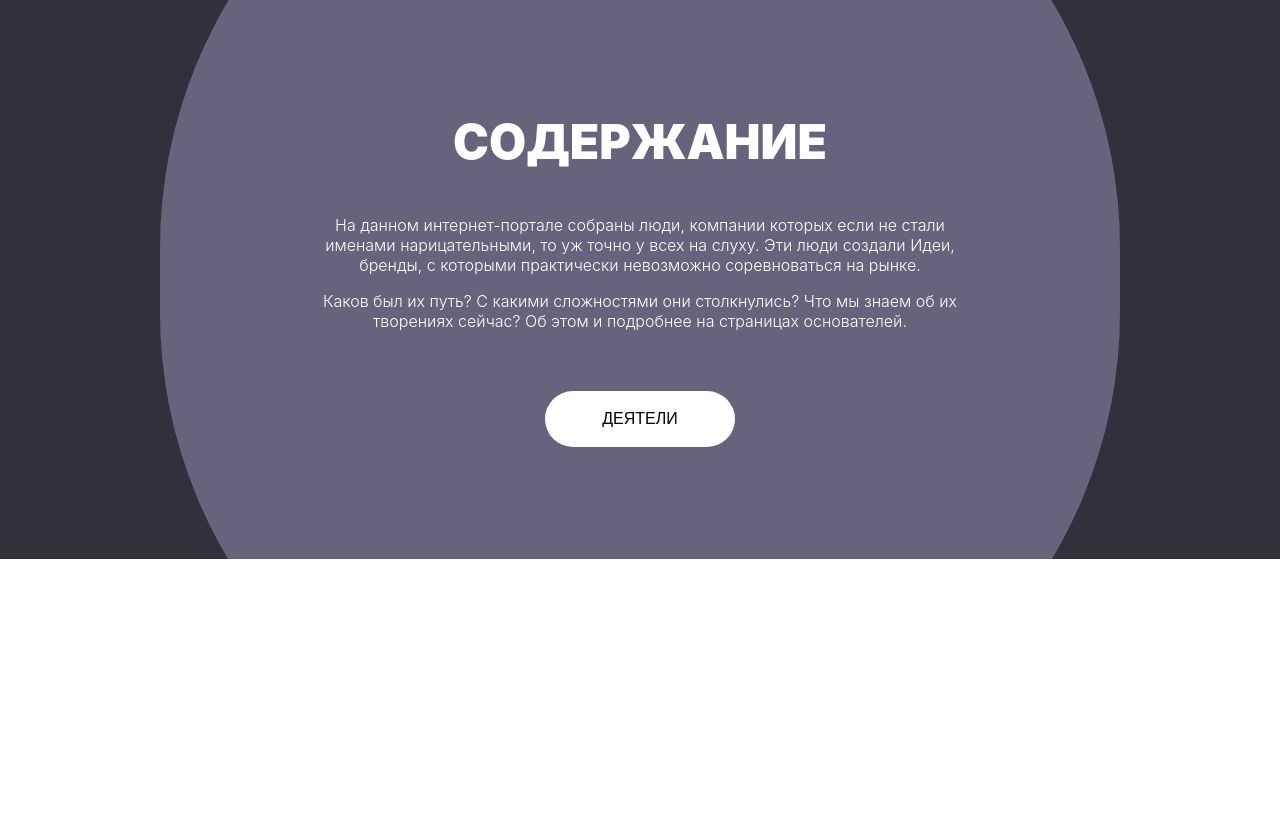
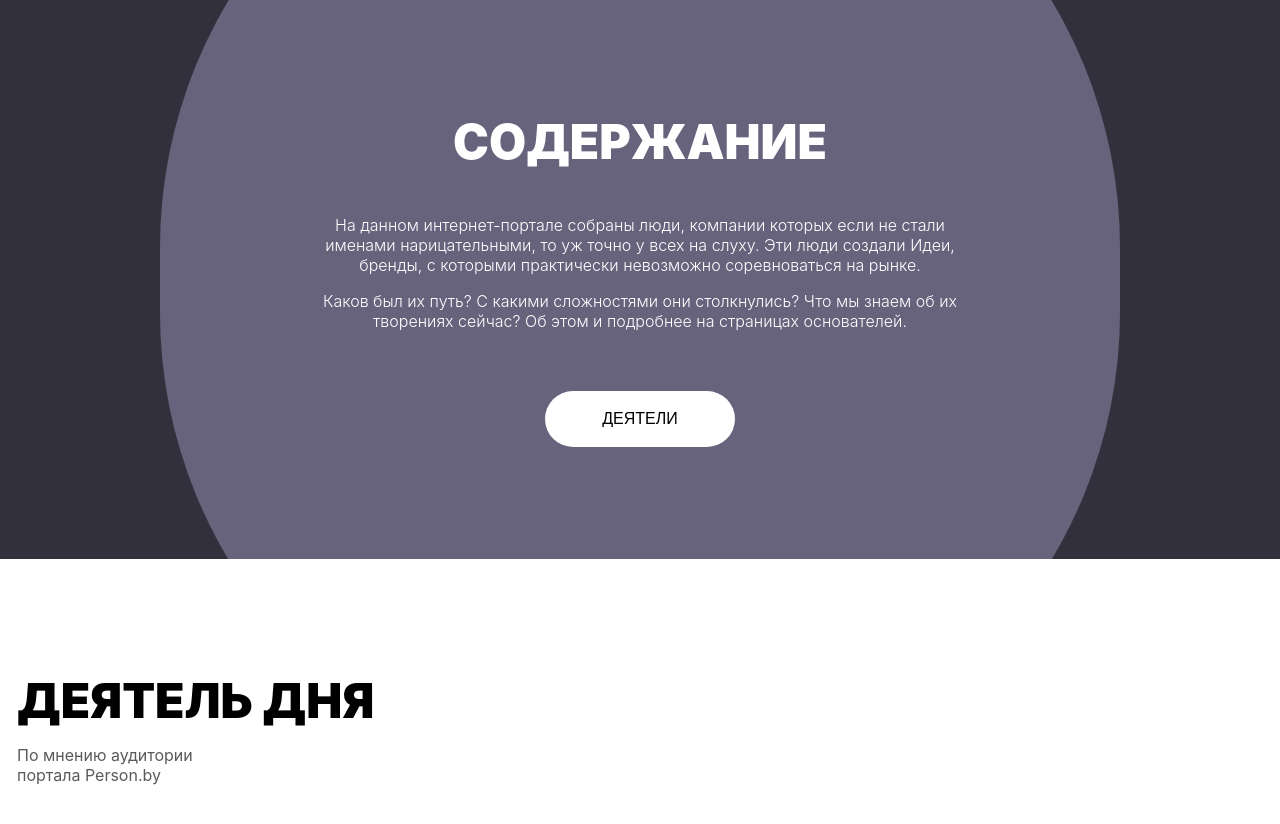
Before and after one commit to shyrynsky/RPI_lab2, a React (Create React App) app: page / in a window 1280 px wide. Shown: the top 824 px of the page. Before the commit the page ends 800 px from the top, so only its background shows below. Built offline with nearby package versions, Linux system fonts and the light colour scheme.

Commit message:
сделал макет страницы PersonOfTheDay

```diff
--- a/src/components/MainContent/MainContent.css
+++ b/src/components/MainContent/MainContent.css
@@ -2,7 +2,7 @@
     background: #32303C;
     padding: 112px 0;
     position: relative;
-    z-index: -1;
+    z-index: 0;
     overflow: hidden;
 }
 
--- /dev/null
+++ b/src/components/PersonOfTheDay/PersonOfTheDay.css
@@ -0,0 +1,19 @@
+.person_of_the_day_section {
+    padding: 112px 0;
+}
+
+.person_of_the_day_title {
+    font-size: 48px;
+    text-transform: uppercase;
+    font-weight: 900;
+    margin: 0 0 15px;
+    color: #000;
+}
+
+.person_of_the_day_paragraph {
+    font-size: 16px;
+    font-weight: 400;
+    color: #5A5A5A;
+    max-width: 200px;
+    margin: 0;
+}
--- /dev/null
+++ b/src/components/PersonOfTheDay/PersonOfTheDay.jsx
@@ -0,0 +1,17 @@
+import { useTranslation } from "react-i18next";
+import './PersonOfTheDay.css';
+
+export function PersonOfTheDay() {
+    const { t } = useTranslation("ns1");
+    return (
+        <section className="person_of_the_day_section">
+            <div className="container">
+                <div className="person_of_the_day_info">
+                    <div className="person_of_the_day_title">{t("person-of-the-day-title")}</div>
+                    <p className="person_of_the_day_paragraph">{t("person-of-the-day-paragraph")}</p>
+                </div>
+                {/* <Person/> */}
+            </div>
+        </section>
+    );
+}
--- a/src/locals/ru/translations.json
+++ b/src/locals/ru/translations.json
@@ -2,5 +2,7 @@
     "content-title": "Содержание",
     "content-paragraph-1": "На данном интернет-портале собраны люди, компании которых если не стали именами нарицательными, то уж точно у всех на слуху. Эти люди создали Идеи, бренды, с которыми практически невозможно соревноваться на рынке.",
     "content-paragraph-2": "Каков был их путь? С какими сложностями они столкнулись? Что мы знаем об их творениях сейчас? Об этом и подробнее на страницах основателей.",
-    "content-button": "Деятели"
+    "content-button": "Деятели",
+    "person-of-the-day-title": "Деятель дня",
+    "person-of-the-day-paragraph": "По мнению аудитории портала Person.by "
 }
--- a/src/pages/MainPage.jsx
+++ b/src/pages/MainPage.jsx
@@ -1,9 +1,11 @@
 import { MainContent } from "../components/MainContent/MainContent.jsx";
+import { PersonOfTheDay } from "../components/PersonOfTheDay/PersonOfTheDay.jsx";
 
 export function MainPage() {
     return (
         <>
             <MainContent />
+            <PersonOfTheDay />
         </>
     );
 }
```
